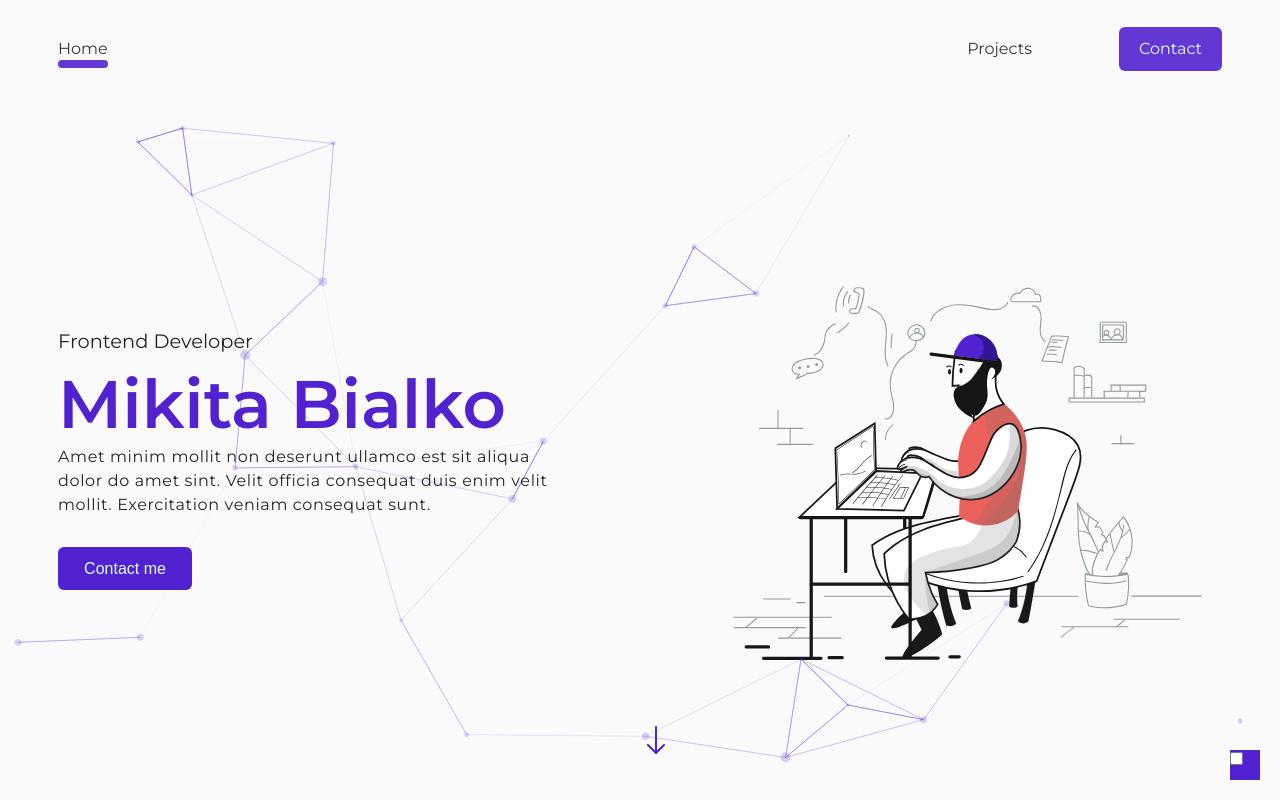
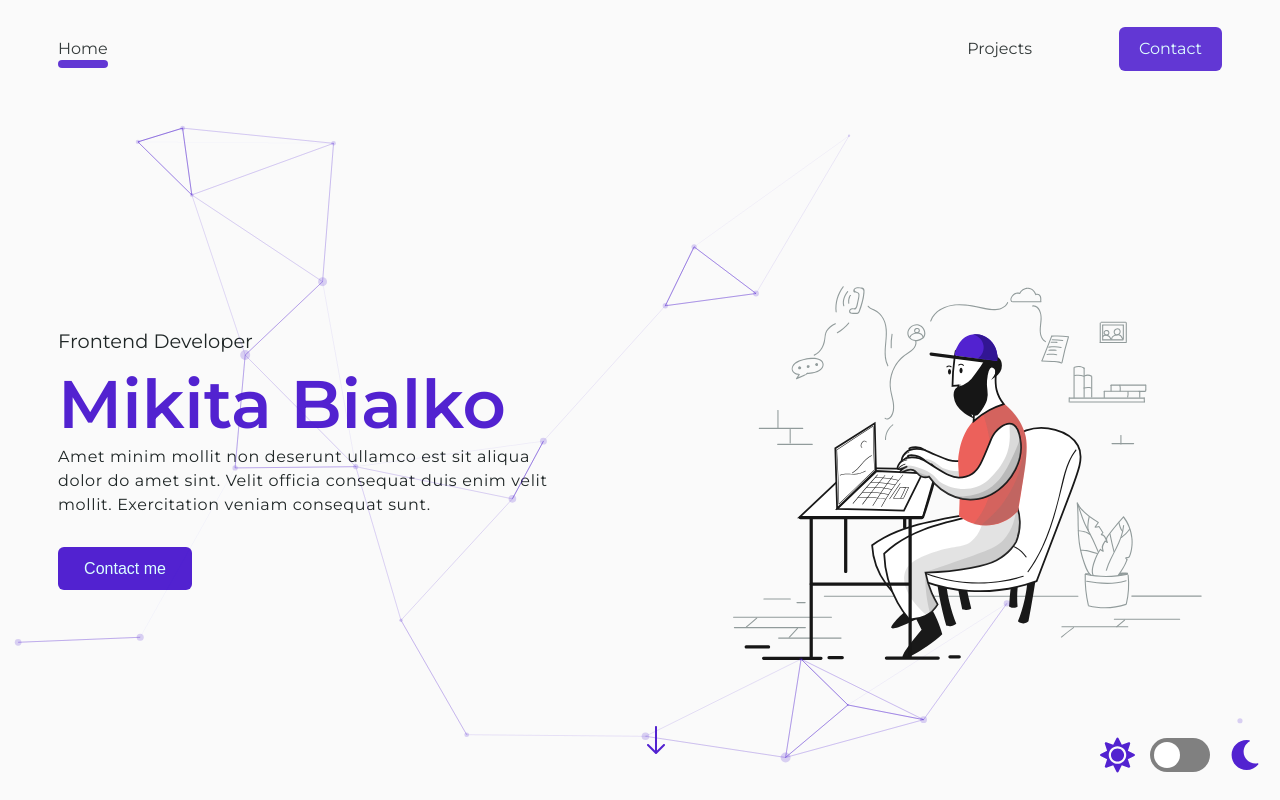
Before and after one commit to bloodyrainday/react-cv, a React app: page / in a window 1280 px wide. Shown: the top 800 px of the page. Built offline with nearby package versions, Linux system fonts and the light colour scheme.

Commit message:
add styles to DarkModeToggle component

```diff
--- a/package.json
+++ b/package.json
@@ -47,6 +47,7 @@
     "react-app-polyfill": "3.0.0",
     "react-dev-utils": "12.0.1",
     "react-dom": "18.2.0",
+    "react-icons": "^5.4.0",
     "react-refresh": "0.11.0",
     "react-scroll": "^1.9.0",
     "react-tsparticles": "^2.12.2",
--- a/src/components/Wrapper.ts
+++ b/src/components/Wrapper.ts
@@ -1,4 +1,3 @@
-import React from "react";
 import styled from "styled-components";
 
 export const Wrapper = styled.div`
--- a/src/components/darkModeToggle/DarkModeToggle.tsx
+++ b/src/components/darkModeToggle/DarkModeToggle.tsx
@@ -1,5 +1,7 @@
 import React from "react";
 import styled from "styled-components";
+import { FaSun } from "react-icons/fa";
+import { FaMoon } from "react-icons/fa";
 
 type DarkModeTogglePropsType = {
   toggleTheme: () => void;
@@ -15,19 +17,73 @@ const DarkModeToggle = (props: DarkModeTogglePropsType) => {
 
   return (
     <ToggleSwitch>
-      <input type="checkbox" checked={isToggled} onChange={onToggle} />
-      <span className="switch" />
+      <SunIcon />
+      <Checkbox type="checkbox" checked={isToggled} onChange={onToggle} />
+      <Slider />
+      <MoonIcon />
     </ToggleSwitch>
   );
 };
 
 export default DarkModeToggle;
 
+const SunIcon = styled(FaSun)`
+  width: 35px;
+  height: 50px;
+  color: ${(props) => props.theme.colors.primary};
+`;
+
+const MoonIcon = styled(FaMoon)`
+  width: 30px;
+  height: 50px;
+  color: ${(props) => props.theme.colors.primary};
+`;
+
 const ToggleSwitch = styled.label`
   position: fixed;
-  width: 30px;
-  height: 30px;
-  background-color: ${(props) => props.theme.colors.primary};
+  display: flex;
+  justify-content: space-between;
+  width: 160px;
+  height: 50px;
   bottom: 20px;
   right: 20px;
 `;
+
+const Slider = styled.span`
+  position: absolute;
+  cursor: pointer;
+  width: 60px;
+  height: 34px;
+  left: 50px;
+  right: 50%;
+  transform: translateX(-50%);
+  top: 50%;
+  transform: translateY(-50%);
+  background-color: gray;
+  transition: 0.4s;
+  border-radius: 34px;
+
+  &::before {
+    position: absolute;
+    content: "";
+    height: 26px;
+    width: 26px;
+    left: 4px;
+    bottom: 4px;
+    background-color: white;
+    transition: 0.4s;
+    border-radius: 50%;
+  }
+`;
+
+const Checkbox = styled.input`
+  display: none;
+
+  &:checked + ${Slider} {
+    background-color: green;
+  }
+
+  &:checked + ${Slider}:before {
+    transform: translateX(26px);
+  }
+`;
--- a/src/components/particle/Particle.tsx
+++ b/src/components/particle/Particle.tsx
@@ -2,6 +2,7 @@ import { useCallback } from "react";
 import type { Container, Engine } from "tsparticles-engine";
 import Particles from "react-tsparticles";
 import { loadSlim } from "tsparticles-slim";
+import { darkTheme, lightTheme } from "../../styles/Theme.styled";
 
 export const Particle: React.FC<{ isDarkTheme: boolean }> = (props: {
   isDarkTheme: boolean;
@@ -53,10 +54,18 @@ export const Particle: React.FC<{ isDarkTheme: boolean }> = (props: {
         },
         particles: {
           color: {
-            value: `${props.isDarkTheme ? "rgba(0, 245, 160, 1)" : "#5222D0"}`,
+            value: `${
+              props.isDarkTheme
+                ? darkTheme.colors.primary
+                : lightTheme.colors.primary
+            }`,
           },
           links: {
-            color: `${props.isDarkTheme ? "rgba(0, 245, 160, 1)" : "#5222D0"}`,
+            color: `${
+              props.isDarkTheme
+                ? darkTheme.colors.primary
+                : lightTheme.colors.primary
+            }`,
             distance: 200,
             enable: true,
             opacity: 0.5,
```
Also changed, not shown: src/assets/images/icons_sprite.svg, 1 other file (tests, documents, lock files or other folders).
